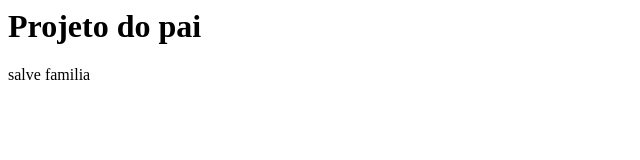
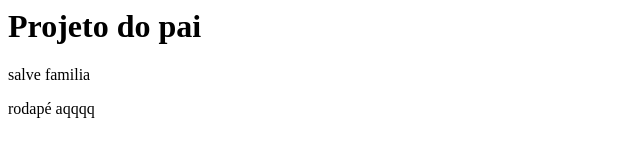
Before and after one commit to brandalize/curso-git, a plain HTML site: page index.html in a window 1280 px wide. Shown: the whole page, without its empty margins (0-640 px from the left). Drawn offline with Linux system fonts and the light colour scheme.

Commit message:
Teste Final

```diff
--- a/index.html
+++ b/index.html
@@ -3,6 +3,7 @@
 	</head>
 	<h1>Projeto do pai</h1>
 	<p>salve familia</p>
+	<footer>rodapé aqqqq</footer>
 	<body>
 	</body>
 </html>
```
